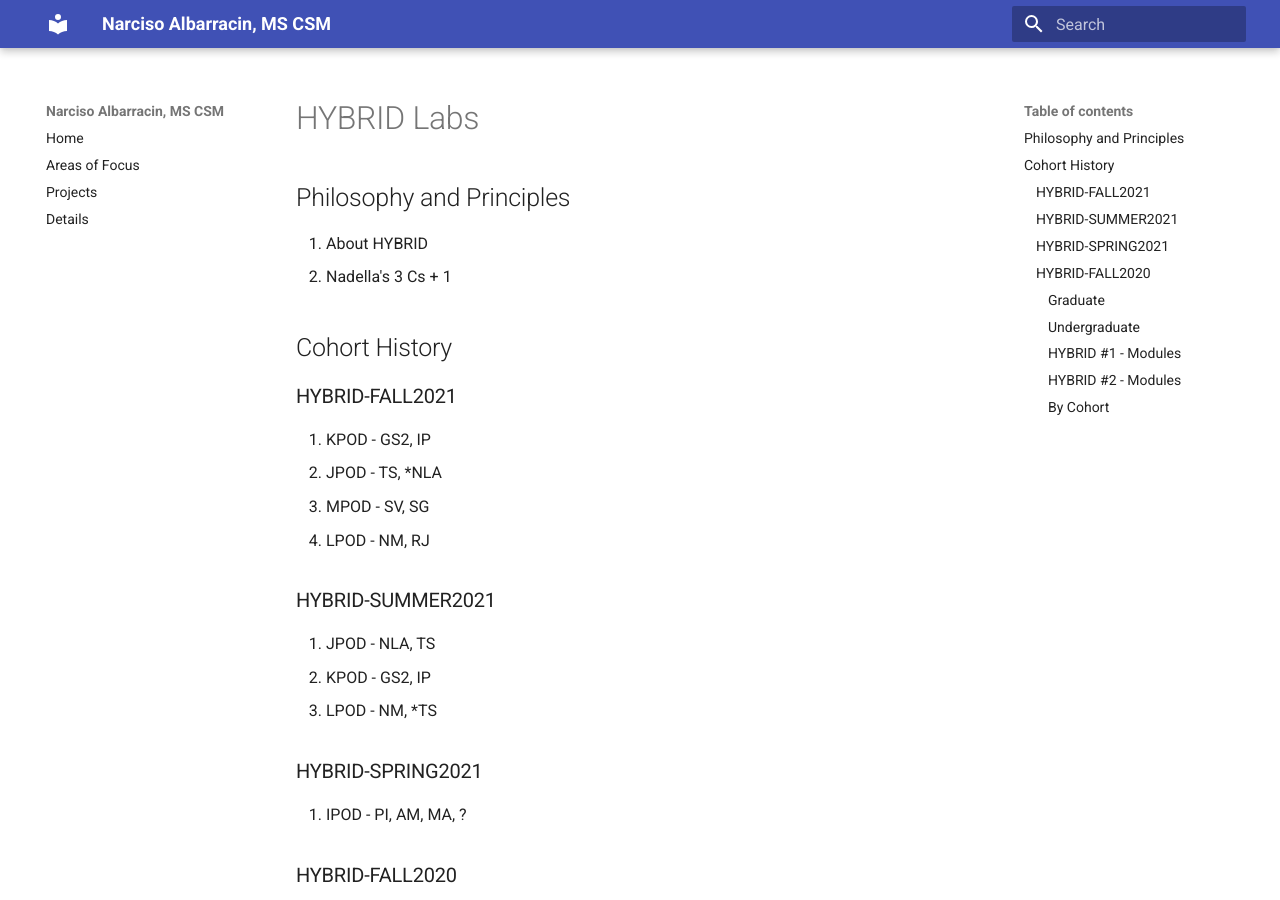
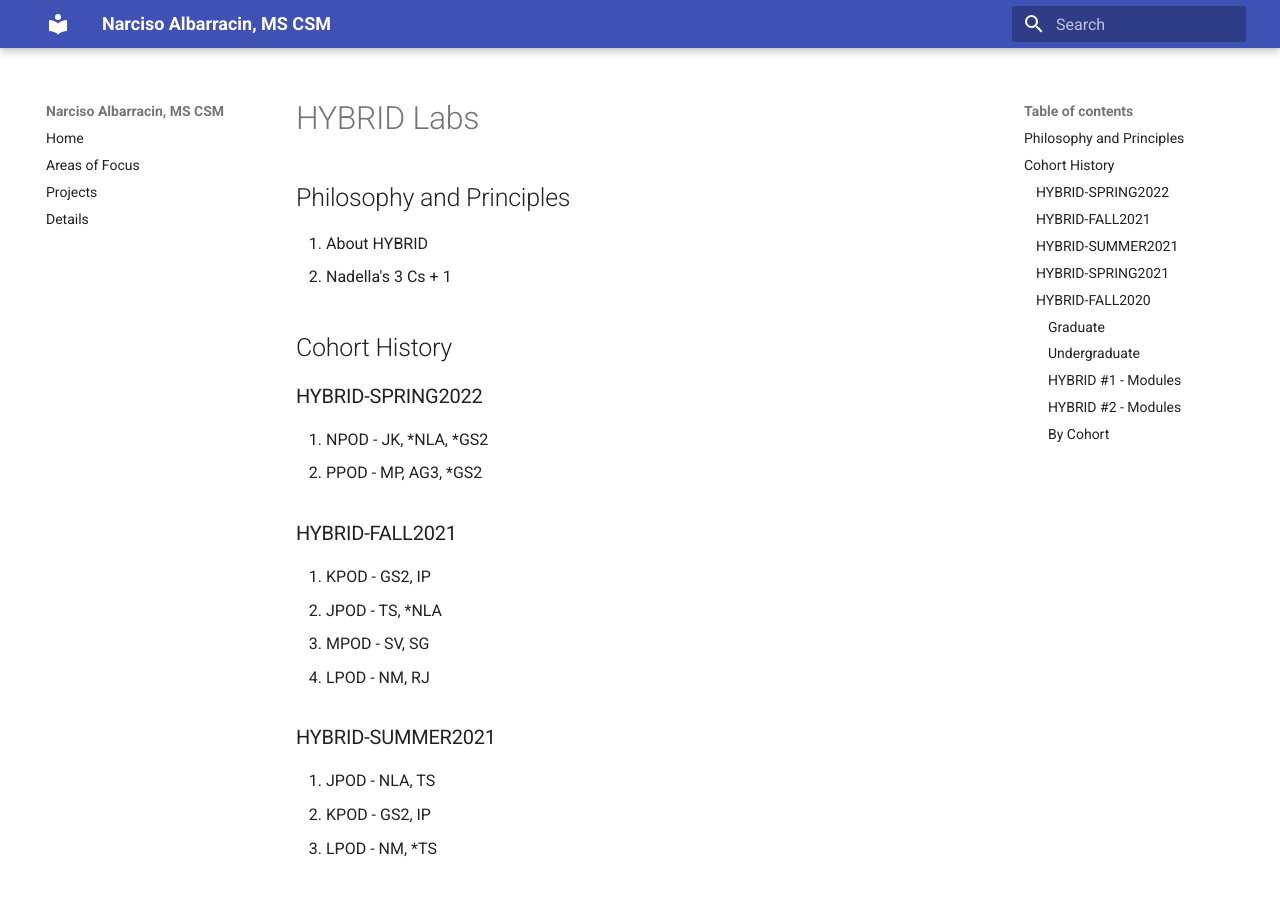
Before and after one commit to nalbarr/portfolio, an MkDocs documentation site: the page built from docs/hybrid-labs.md, in a window 1280 px wide and 900 px high. Built offline with MkDocs 1.6.1 and Material for MkDocs 9.7.7, drawn with Linux system fonts in a browser that asks for light colours.

Commit message:
Update hybrid-labs.md

```diff
--- a/docs/hybrid-labs.md
+++ b/docs/hybrid-labs.md
@@ -5,6 +5,10 @@
 2. Nadella's 3 Cs + 1
 
 ## Cohort History
+
+### HYBRID-SPRING2022
+1. NPOD - JK, *NLA, *GS2
+2. PPOD - MP, AG3, *GS2
 
 ### HYBRID-FALL2021
 1. KPOD - GS2, IP
```
